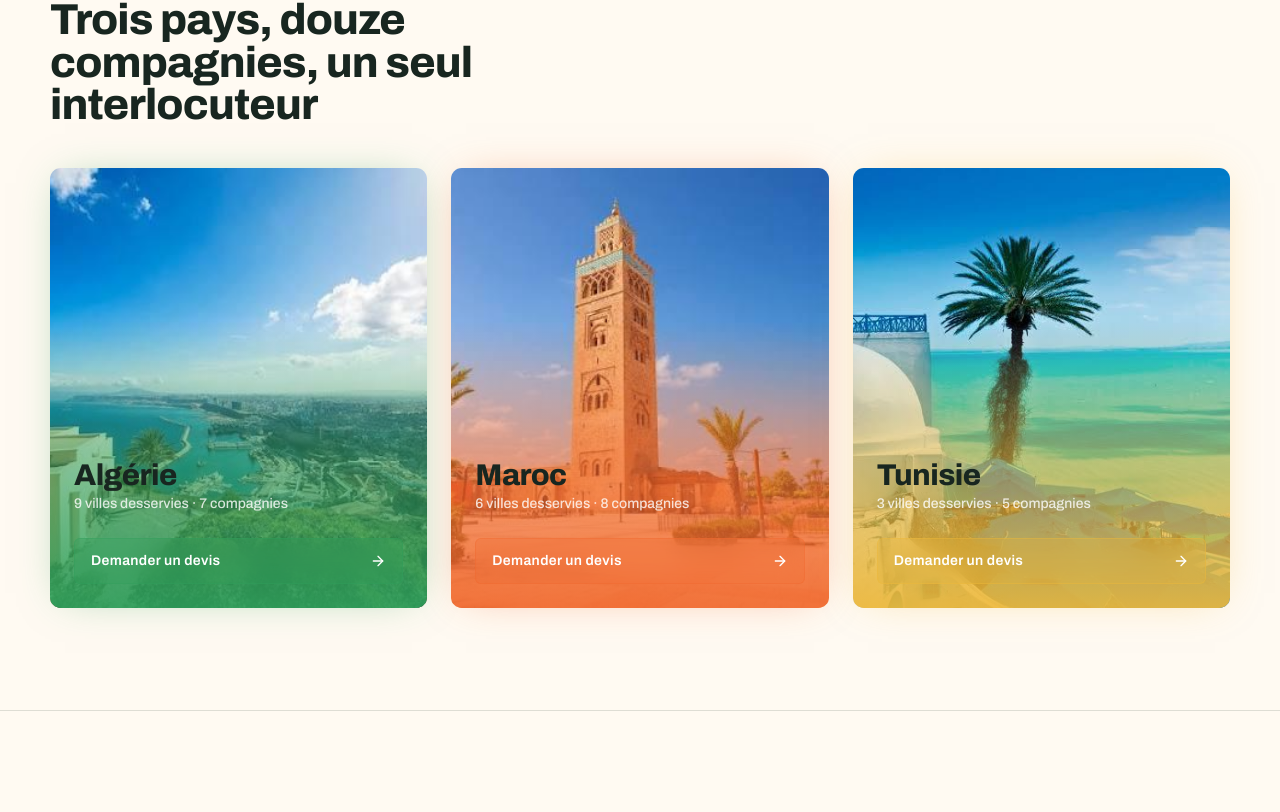
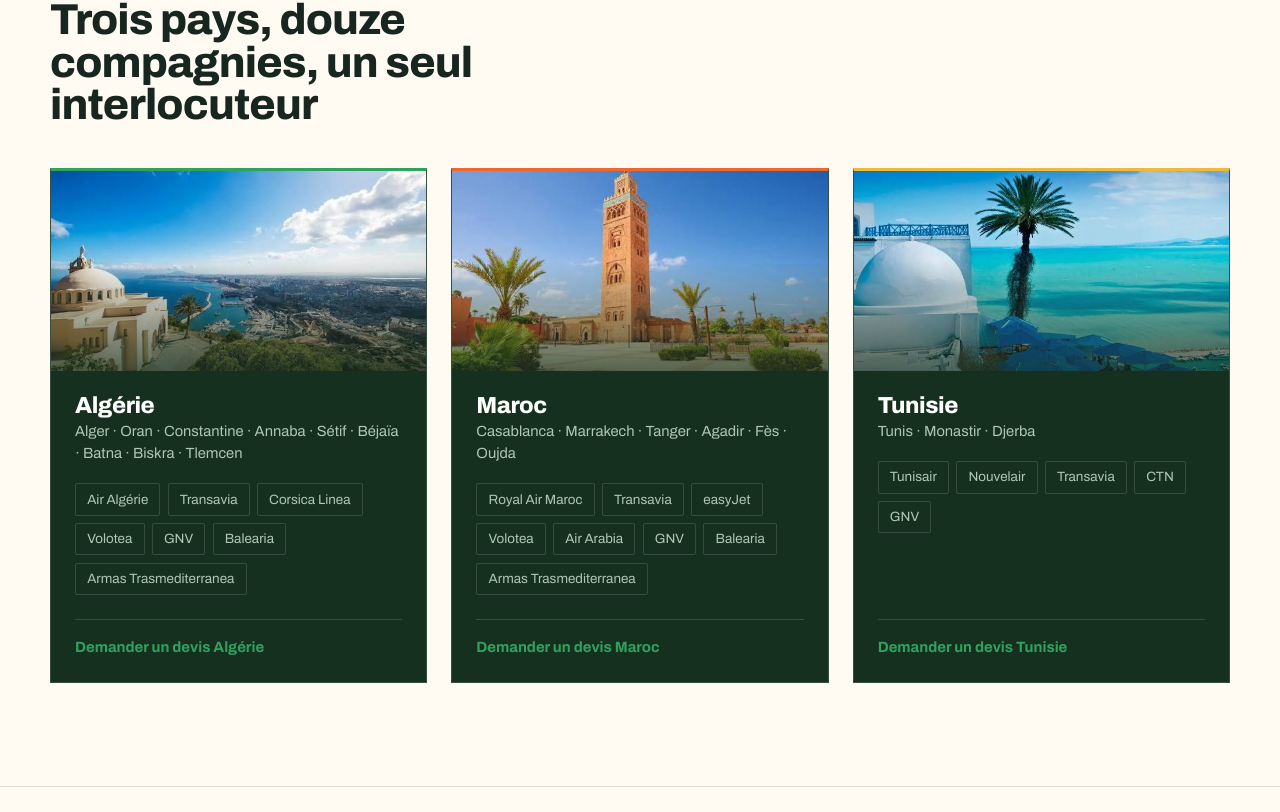
Before and after one commit to donposei81-coder/spvoyages, a Next.js app: page / in a window 1280 px wide. Shown: the part 2671-3483 px from the top of the page. Built offline with nearby package versions, Linux system fonts and the light colour scheme.

Commit message:
Revert "Ajoute des cartes destinations premium (21st.dev) avec effet de survol"
This reverts commit fe32e2fd01b4af7363e0735d330cc2723b1cdac5.

```diff
--- a/src/app/globals.css
+++ b/src/app/globals.css
@@ -1093,9 +1093,6 @@ td.act a:hover {
   grid-template-columns: repeat(3, 1fr);
   gap: 1.5rem;
 }
-.panel-card {
-  height: 440px;
-}
 .panel {
   background: var(--deep);
   border: 1px solid var(--rule);
--- a/src/components/destinations.tsx
+++ b/src/components/destinations.tsx
@@ -1,24 +1,27 @@
+import Image from "next/image";
 import Reveal from "@/components/reveal";
-import { DestinationCard } from "@/components/ui/destination-card";
 
 const PANELS = [
   {
     img: "/img/dest-algerie.jpg",
+    alt: "Baie d'Oran, Algérie",
     name: "Algérie",
-    stats: "9 villes desservies · 7 compagnies",
-    theme: "144 55% 41%",
+    cities: "Alger · Oran · Constantine · Annaba · Sétif · Béjaïa · Batna · Biskra · Tlemcen",
+    carriers: ["Air Algérie", "Transavia", "Corsica Linea", "Volotea", "GNV", "Balearia", "Armas Trasmediterranea"],
   },
   {
     img: "/img/dest-maroc.jpg",
+    alt: "Mosquée Koutoubia, Marrakech",
     name: "Maroc",
-    stats: "6 villes desservies · 8 compagnies",
-    theme: "18 87% 56%",
+    cities: "Casablanca · Marrakech · Tanger · Agadir · Fès · Oujda",
+    carriers: ["Royal Air Maroc", "Transavia", "easyJet", "Volotea", "Air Arabia", "GNV", "Balearia", "Armas Trasmediterranea"],
   },
   {
     img: "/img/dest-tunisie.jpg",
+    alt: "Sidi Bou Saïd, Tunisie",
     name: "Tunisie",
-    stats: "3 villes desservies · 5 compagnies",
-    theme: "42 86% 58%",
+    cities: "Tunis · Monastir · Djerba",
+    carriers: ["Tunisair", "Nouvelair", "Transavia", "CTN", "GNV"],
   },
 ];
 
@@ -28,15 +31,23 @@ export default function Destinations() {
       <div className="wrap">
         <Reveal as="h2">Trois pays, douze compagnies, un seul interlocuteur</Reveal>
         <div className="panels">
-          {PANELS.map((p, i) => (
-            <Reveal as="div" className="panel-card" key={p.name} delay={i * 0.08}>
-              <DestinationCard
-                imageUrl={p.img}
-                location={p.name}
-                stats={p.stats}
-                href="#devis"
-                themeColor={p.theme}
-              />
+          {PANELS.map((p) => (
+            <Reveal as="article" className="panel" key={p.name}>
+              <div className="panel-art">
+                <Image src={p.img} alt={p.alt} fill sizes="(max-width: 860px) 100vw, 33vw" style={{ objectFit: "cover" }} />
+              </div>
+              <div className="panel-body">
+                <h3>{p.name}</h3>
+                <p className="cities">{p.cities}</p>
+                <ul className="carriers">
+                  {p.carriers.map((c) => (
+                    <li key={c}>{c}</li>
+                  ))}
+                </ul>
+                <a className="more" href="#devis">
+                  Demander un devis {p.name}
+                </a>
+              </div>
             </Reveal>
           ))}
         </div>
--- a/src/components/ui/destination-card.tsx
+++ /dev/null
@@ -1,62 +0,0 @@
-import * as React from "react";
-import { ArrowRight } from "lucide-react";
-import { cn } from "@/lib/utils";
-
-interface DestinationCardProps extends React.HTMLAttributes<HTMLDivElement> {
-  imageUrl: string;
-  location: string;
-  stats: string;
-  href: string;
-  themeColor: string; // e.g. "144 55% 41%"
-}
-
-const DestinationCard = React.forwardRef<HTMLDivElement, DestinationCardProps>(
-  ({ className, imageUrl, location, stats, href, themeColor, ...props }, ref) => {
-    return (
-      <div
-        ref={ref}
-        style={{ "--theme-color": themeColor } as React.CSSProperties}
-        className={cn("group w-full h-full", className)}
-        {...props}
-      >
-        <a
-          href={href}
-          className="relative block w-full h-full rounded-2xl overflow-hidden shadow-lg
-                     transition-all duration-500 ease-in-out
-                     group-hover:scale-[1.03] group-hover:shadow-[0_0_60px_-15px_hsl(var(--theme-color)/0.6)]"
-          style={{ boxShadow: `0 0 40px -15px hsl(var(--theme-color) / 0.5)` }}
-        >
-          <div
-            className="absolute inset-0 bg-cover bg-center
-                       transition-transform duration-500 ease-in-out group-hover:scale-110"
-            style={{ backgroundImage: `url(${imageUrl})` }}
-          />
-          <div
-            className="absolute inset-0"
-            style={{
-              background: `linear-gradient(to top, hsl(var(--theme-color) / 0.92), hsl(var(--theme-color) / 0.55) 35%, transparent 65%)`,
-            }}
-          />
-          <div className="relative flex flex-col justify-end h-full p-6 text-white">
-            <h3 className="text-3xl font-bold tracking-tight">{location}</h3>
-            <p className="text-sm text-white/80 mt-1 font-medium">{stats}</p>
-            <div
-              className="mt-6 flex items-center justify-between rounded-lg px-4 py-3
-                         border backdrop-blur-md transition-all duration-300"
-              style={{
-                background: `hsl(var(--theme-color) / 0.22)`,
-                borderColor: `hsl(var(--theme-color) / 0.35)`,
-              }}
-            >
-              <span className="text-sm font-semibold tracking-wide">Demander un devis</span>
-              <ArrowRight className="h-4 w-4 transform transition-transform duration-300 group-hover:translate-x-1" />
-            </div>
-          </div>
-        </a>
-      </div>
-    );
-  },
-);
-DestinationCard.displayName = "DestinationCard";
-
-export { DestinationCard };
```
